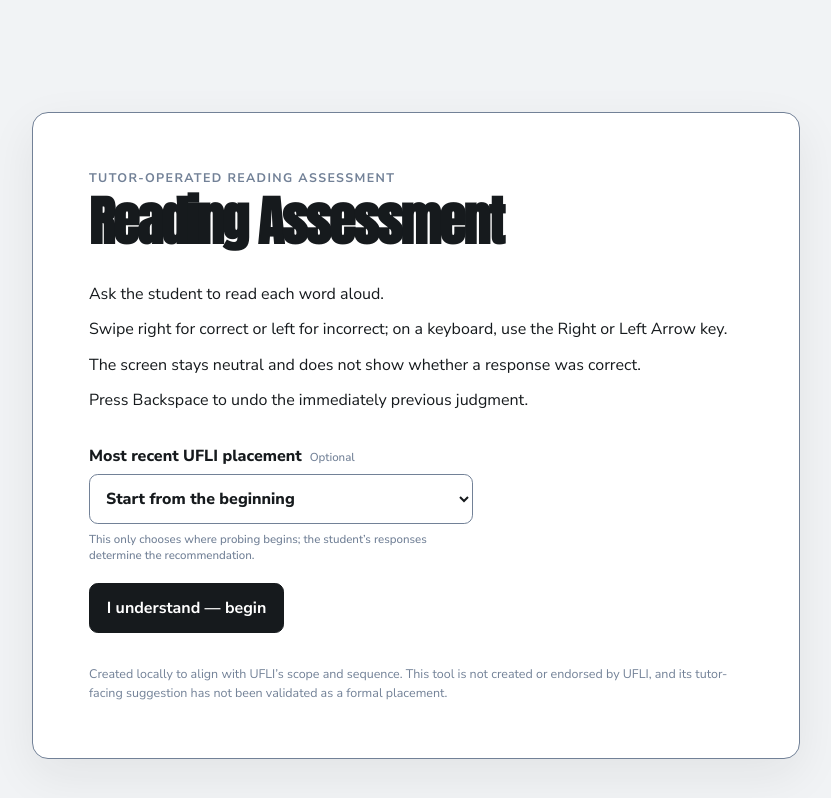
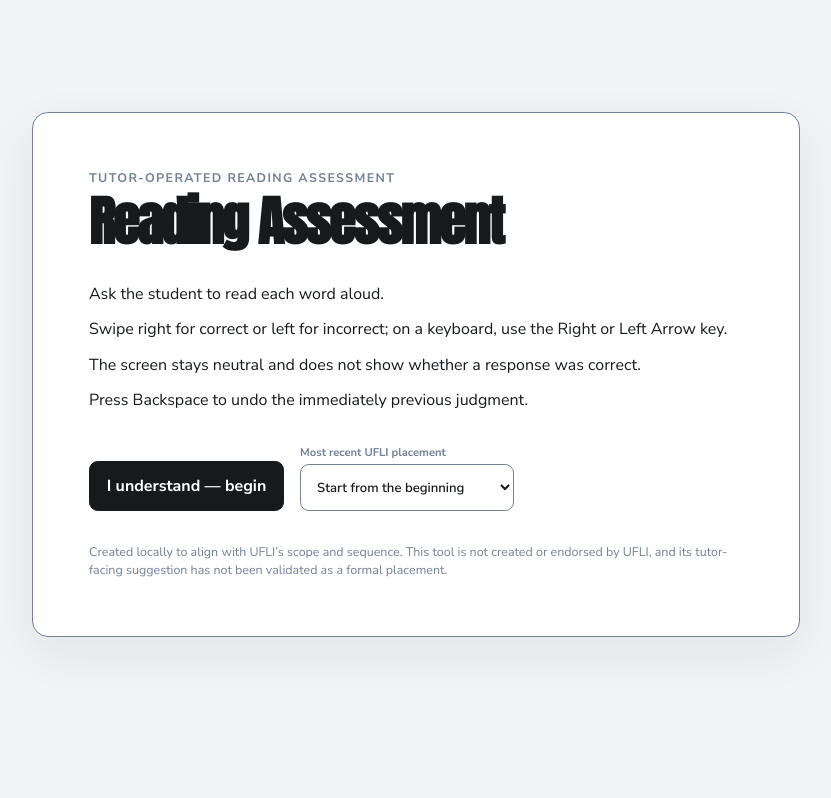
Before and after one commit to faustomorales/pineridge, a SvelteKit app: page /assessment in a window 1280 px wide. Shown: the top 798 px of the page, without its empty margins (224-1055 px from the left). Built offline with nearby package versions, Linux system fonts and the light colour scheme.

Commit message:
Deemphasize prior placement selector

```diff
--- a/src/routes/assessment/+page.svelte
+++ b/src/routes/assessment/+page.svelte
@@ -124,11 +124,12 @@
         <p>The screen stays neutral and does not show whether a response was correct.</p>
         <p>Press Backspace to undo the immediately previous judgment.</p>
       </div>
-      <label class="placement-field" for="prior-placement"><span>Most recent UFLI placement <small>Optional</small></span>
-        <select id="prior-placement" bind:value={priorPlacementLesson}><option value="">Start from the beginning</option>{#each priorPlacementOptions as lesson}<option value={lesson}>Lesson {lesson}</option>{/each}</select>
-        <small>This only chooses where probing begins; the student’s responses determine the recommendation.</small>
-      </label>
-      <button class="primary" onclick={() => send({ type: "confirm", priorPlacementLesson: priorPlacementLesson || undefined })}>I understand — begin</button>
+      <div class="start-controls">
+        <button class="primary" onclick={() => send({ type: "confirm", priorPlacementLesson: priorPlacementLesson || undefined })}>I understand — begin</button>
+        <label class="placement-field" for="prior-placement"><span>Most recent UFLI placement</span>
+          <select id="prior-placement" bind:value={priorPlacementLesson}><option value="">Start from the beginning</option>{#each priorPlacementOptions as lesson}<option value={lesson}>Lesson {lesson}</option>{/each}</select>
+        </label>
+      </div>
       <p class="fine-print">Created locally to align with UFLI’s scope and sequence. This tool is not created or endorsed by UFLI, and its tutor-facing suggestion has not been validated as a formal placement.</p>
     </section>
   {:else if run.status === "active"}
@@ -198,7 +199,7 @@
   :global(body){margin:0;background:var(--color-primary-light);color:var(--color-primary-dark);font-family:var(--font-body)}main{min-height:100svh;padding:clamp(1rem,4vw,3rem);box-sizing:border-box}
   .panel,.results{width:min(100%,48rem);margin:clamp(1rem,8vh,5rem) auto;background:var(--color-paper);border:1px solid var(--color-muted);border-radius:1rem;box-shadow:0 1rem 3rem rgba(22,26,29,.07);padding:clamp(1.5rem,5vw,3.5rem);box-sizing:border-box}
   .eyebrow{margin:0 0 .5rem;color:var(--color-muted);font-size:.78rem;font-weight:700;letter-spacing:.11em;text-transform:uppercase}h1,h2,h3,p{margin-top:0}h1{font-size:clamp(2rem,6vw,3.35rem);line-height:1.05;letter-spacing:-.035em}h2{font-size:1.5rem}h3{font-size:1.05rem}
-  .instructions{margin:2rem 0}.instructions p{line-height:1.55;margin:.65rem 0}.placement-field{display:grid;gap:.45rem;margin:0 0 1.25rem;max-width:24rem;font-weight:750}.placement-field>span{display:flex;align-items:baseline;gap:.5rem}.placement-field small{color:var(--color-muted);font-size:.72rem;font-weight:500;line-height:1.4}.placement-field select{width:100%;border:1px solid var(--color-muted);border-radius:.55rem;background:var(--color-paper);color:var(--color-primary-dark);padding:.75rem;font:inherit}button{border-radius:.55rem;padding:.8rem 1.05rem;font:inherit;font-weight:700;cursor:pointer}.primary{border:1px solid var(--color-primary-dark);background:var(--color-primary-dark);color:var(--color-paper)}.secondary{border:1px solid var(--color-muted);background:var(--color-paper);color:var(--color-primary-dark)}.fine-print,.notes{font-size:.78rem;line-height:1.5;color:var(--color-muted)}.fine-print{margin:2rem 0 0}
+  .instructions{margin:2rem 0}.instructions p{line-height:1.55;margin:.65rem 0}.start-controls{display:flex;align-items:flex-end;gap:1rem;flex-wrap:wrap}.placement-field{display:grid;gap:.3rem;color:var(--color-muted);font-size:.7rem;font-weight:700}.placement-field select{width:auto;max-width:100%;border:1px solid var(--color-muted);border-radius:.55rem;background:var(--color-paper);color:var(--color-primary-dark);padding:.76rem 2rem .76rem .75rem;font:inherit;font-size:.82rem;font-weight:600}button{border-radius:.55rem;padding:.8rem 1.05rem;font:inherit;font-weight:700;cursor:pointer}.primary{border:1px solid var(--color-primary-dark);background:var(--color-primary-dark);color:var(--color-paper)}.secondary{border:1px solid var(--color-muted);background:var(--color-paper);color:var(--color-primary-dark)}.fine-print,.notes{font-size:.78rem;line-height:1.5;color:var(--color-muted)}.fine-print{margin:2rem 0 0}
   main.administration{padding:0;background:var(--color-paper);touch-action:pan-y;user-select:none}.word-stage{min-height:100svh;display:grid;grid-template-rows:auto 1fr auto;place-items:center;padding:2rem;box-sizing:border-box}.progress{color:var(--color-muted);font-size:.82rem;letter-spacing:.04em}.word{align-self:center;margin:0;font-size:clamp(4rem,18vw,10rem);font-weight:600;line-height:1;text-align:center;letter-spacing:.01em}
   .results{width:min(100%,58rem);margin-top:1rem}.result-header{border-bottom:1px solid var(--color-muted);margin-bottom:2rem;padding-bottom:1.5rem}
   .recommendations{margin-bottom:2.5rem}.recommendation,.outcome{border:1px solid var(--color-muted);border-left:4px solid var(--color-ink);border-radius:.5rem;padding:1.15rem;margin:1rem 0}.recommendation p{margin-bottom:.75rem}.result-label{color:var(--color-muted);font-size:.78rem;font-weight:700;letter-spacing:.06em;text-transform:uppercase}.resources{display:flex;align-items:center;flex-wrap:wrap;gap:.55rem;margin-top:.9rem}.resource-chip{display:inline-flex;align-items:center;min-height:2rem;box-sizing:border-box;border:1px solid var(--color-muted);border-radius:99rem;padding:.35rem .75rem;background:var(--color-paper);font-size:.78rem;font-weight:750;line-height:1.15;color:var(--color-accent);text-decoration:none}.resource-chip[href]:hover{border-color:var(--color-accent);text-decoration:underline}.resource-chip.unavailable{background:var(--color-primary-light);border-color:transparent;color:var(--color-muted);opacity:.62}.resource-chip.toolbox{border-color:var(--color-accent)}a{color:var(--color-accent);text-underline-offset:.18em}.destination{display:none;overflow-wrap:anywhere}
```
